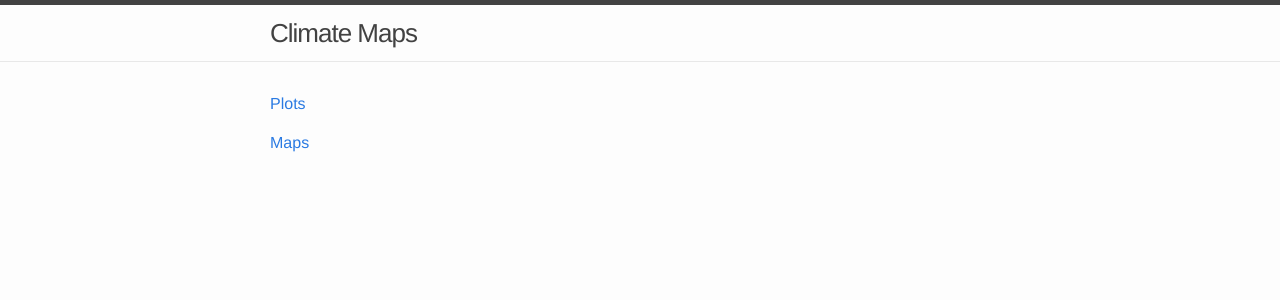
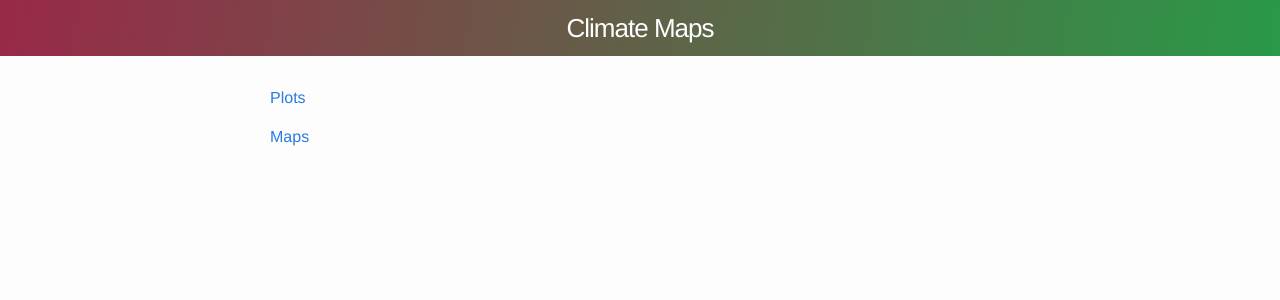
Before and after one commit to ethan-nelson/climate-maps-frontend, a Jekyll site: the page built from index.md, in a window 1280 px wide. Shown: the top 300 px of the page. Built offline with Jekyll 4.4.1, drawn with Linux system fonts in a browser that asks for light colours.

Commit message:
Update header styling

```diff
--- a/_includes/header.html
+++ b/_includes/header.html
@@ -2,7 +2,7 @@
 
   <div class="wrapper">
 
-    <a class="site-title" href="{{ site.baseurl }}/">{{ site.title }}</a>
+    <center><a class="site-title" href="{{ site.baseurl }}/">{{ site.title }}</a></center>
 
     <nav class="site-nav">
       <a href="#" class="menu-icon">
--- a/_sass/_base.scss
+++ b/_sass/_base.scss
@@ -98,10 +98,10 @@ a {
         color: darken($brand-color, 15%);
     }
 
-    &:hover {
+/**    &:hover {
         color: $text-color;
         text-decoration: underline;
-    }
+    } **/
 }
 
 
--- a/_sass/_layout.scss
+++ b/_sass/_layout.scss
@@ -2,10 +2,10 @@
  * Site header
  */
 .site-header {
-    border-top: 5px solid $grey-color-dark;
-    border-bottom: 1px solid $grey-color-light;
+//    border-top: 5px solid $grey-color-dark;
+//    border-bottom: 1px solid $grey-color-light;
     min-height: 56px;
-
+    background-image: linear-gradient(100deg, #992948, #299948);
     // Positioning context for the mobile navigation icon
     position: relative;
 }
@@ -16,11 +16,10 @@
     line-height: 56px;
     letter-spacing: -1px;
     margin-bottom: 0;
-    float: left;
-
-    &,
-    &:visited {
-        color: $grey-color-dark;
+//    float: left;
+    color: #FFFFFF !important;
+    a {
+        text-decoration: none;
     }
 }
 
```
